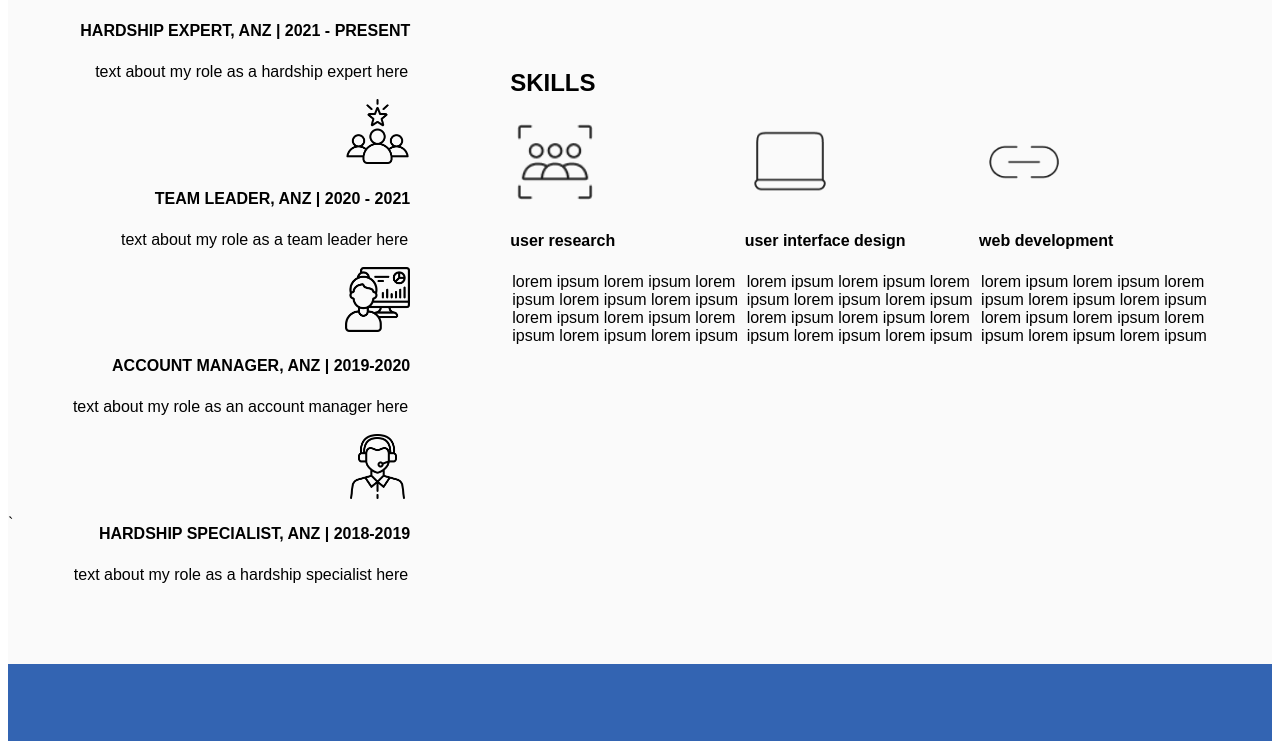
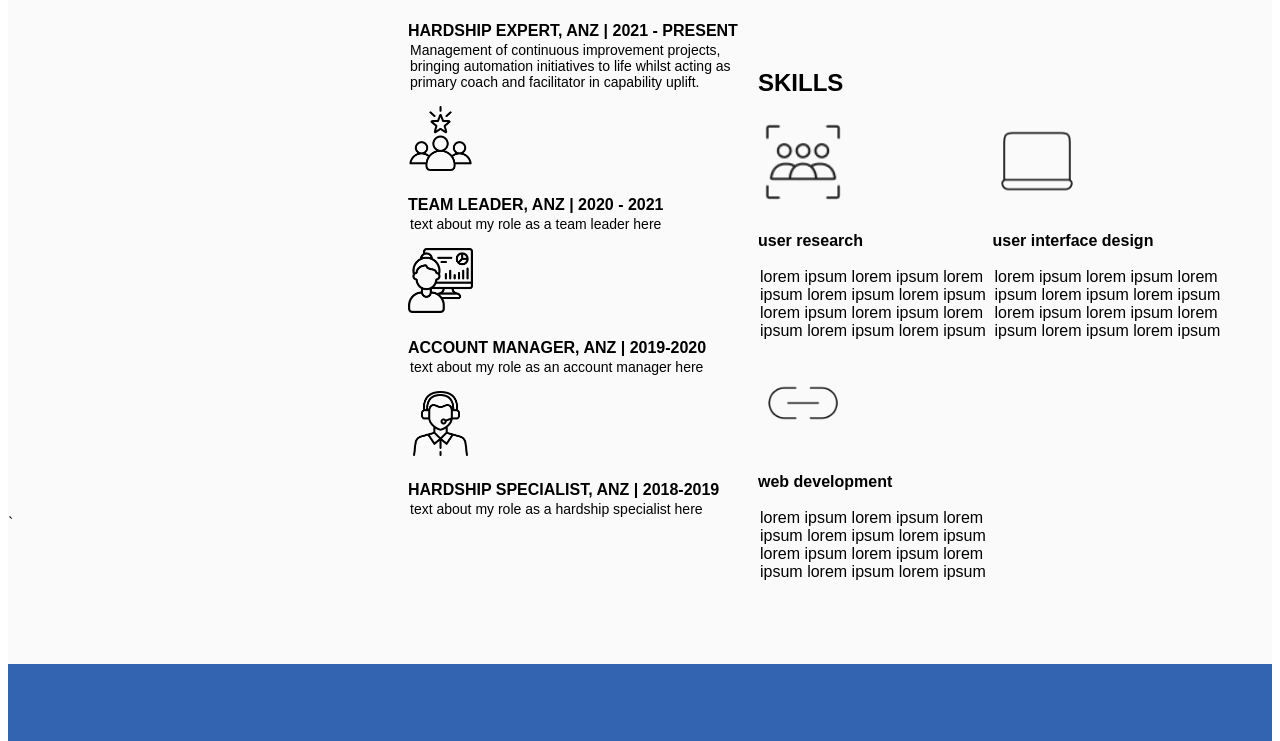
Before and after one commit to lamchristine22/UX_UI_HW_18CL, a plain HTML site: page index.html in a window 1280 px wide. Shown: the part 1032-1773 px from the top of the page. Drawn offline with Linux system fonts and the light colour scheme.

Commit message:
update text in projects

```diff
--- a/css/style.css
+++ b/css/style.css
@@ -105,7 +105,7 @@
                 margin: auto;
                 height: 800px;
                 display: grid;
-                grid-column-gap: 100px;
+                grid-column-gap: 0px;
                 grid-template-rows: 150px 500px;
                 grid-template-areas:
                     "workexperience tools"
@@ -118,12 +118,15 @@
                 font-family: 'Figtree', sans-serif;
                 grid-area: workexperience;
                 align-items: flex-end;
-                text-align: end;
+                padding-left: 400px;
+                width: 350px;
+                ;
             }
 
             .tools{
                 font-family: 'Figtree', sans-serif;
                 grid-area: tools;
+
             }
 
             .skills{
@@ -213,6 +216,15 @@
                 cursor: pointer;
                 }
 
+            h4{
+                margin-bottom: 0px;
+            }
+
+            .text2{
+                margin-top: 0px;
+                font-size: 14px;
+            }
+
             h5{
                 font-size: 18px;
                 margin-top: 12px;
--- a/index.html
+++ b/index.html
@@ -56,7 +56,8 @@
         <h2 class="centreHeader"> WORK EXPERIENCE</h2>
         <img src="Images/3expert.png" alt="teacher icon" width="65" height=auto;>
         <h4>HARDSHIP EXPERT, ANZ | 2021 - PRESENT</h4>
-        <p class="text2">text about my role as a hardship expert here</p>
+        <p class="text2">Management of continuous improvement projects, bringing automation initiatives to life whilst acting as primary coach and facilitator in capability uplift.
+        </p>
 
         <img src="Images/3leader.png" alt="leader icon" width="65" height=auto;>
         <h4>TEAM LEADER, ANZ | 2020 - 2021</h4>
@@ -125,9 +126,10 @@
             <h5>SAVE A PET</h5>
             <p>Aiming to increase awareness of not-for-profit animal shelters; this project is focused on decluttering and organising the most important aspects of adoption whilst capturing a flavour of rebranding.</p>
             <h6>USER GOAL</h6>
-                <li class="userGoal">solution 1</li>
-                <li class="userGoal">solution 1</li>
-                <li class="userGoal">solution 1</li>
+                <li class="userGoal">A redesign of the Government website was completed to enhance user friendliness by establishing hover headings, umbrella categories in the navigation and reducing unnecessary noise on the homepage.
+                    1</li>
+                <li class="userGoal">Raising awareness by exposing relevant content 1</li>
+                <li class="userGoal">Enhancing pet adoption filter search options to make it easy for prospective pet 1</li>
 
             <h6>MAIN TOOLS USED</h6>
             <img src="Images/1figma.png" alt="figma icon" width="30" height=auto;>
```
